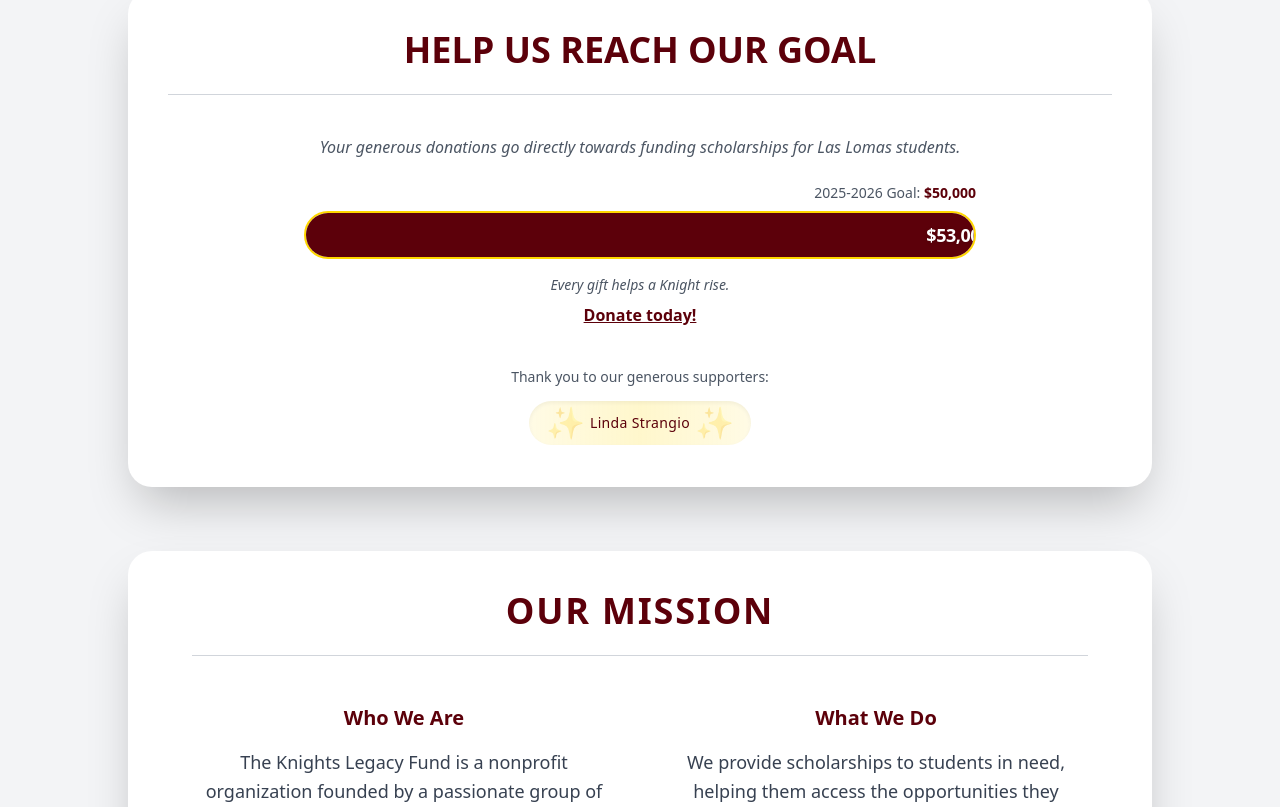
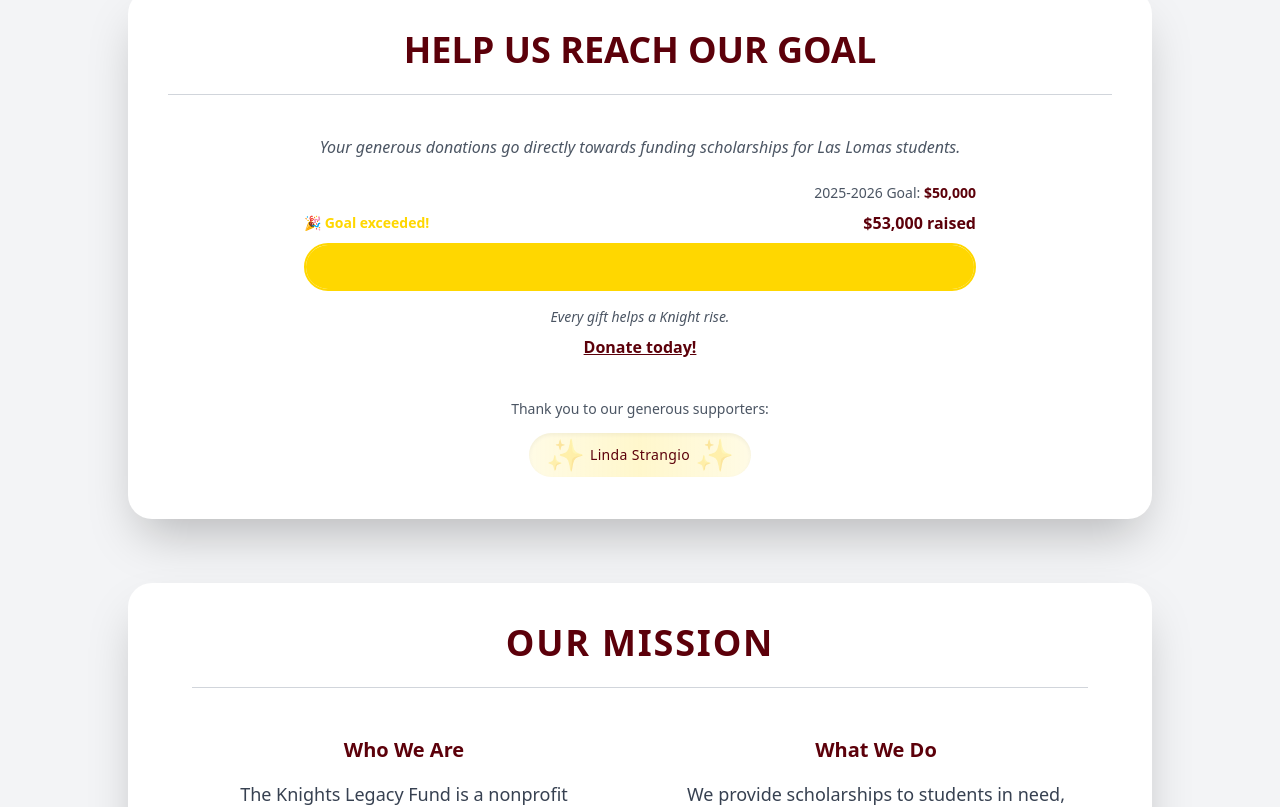
Before and after one commit to alexander-alessi/knightslegacy, a React (Vite) app: page / in a window 1280 px wide. Shown: the part 1519-2326 px from the top of the page. Built offline with nearby package versions, Linux system fonts and the light colour scheme.

Commit message:
Updating funds raised

```diff
--- a/public/data/fund.json
+++ b/public/data/fund.json
@@ -1,5 +1,5 @@
 {
-  "year": 2025,
+  "year": "2025-2026",
   "raised": 53000,
   "goal": 50000
 }
--- a/src/components/Home.jsx
+++ b/src/components/Home.jsx
@@ -12,6 +12,7 @@ import React, { useState, useEffect } from 'react';
 const Home = ({ onNavigate }) => {
   const [raised, setRaised] = useState(0);
   const [goal, setGoal] = useState(50000);
+  const [fundYear, setFundYear] = useState('');
   const [loading, setLoading] = useState(true);
   const [donors, setDonors] = useState([]);
   const [currentDonorIndex, setCurrentDonorIndex] = useState(0);
@@ -41,6 +42,7 @@ const Home = ({ onNavigate }) => {
       .then(data => {
         setRaised(data.raised || 0);
         setGoal(data.goal || 50000);
+        setFundYear(data.year || '');
         setLoading(false);
       })
       .catch(err => {
@@ -69,7 +71,7 @@ const Home = ({ onNavigate }) => {
       const el = document.querySelector('.progress-fill');
       if (el) {
         setTimeout(() => {
-          el.style.width = `${percent}%`;
+          el.style.width = `${Math.min(percent, 100)}%`;
         }, 100);
       }
     }
@@ -181,17 +183,25 @@ const Home = ({ onNavigate }) => {
           </div>
 
           <div className="text-right text-sm font-medium text-gray-600 mb-2">
-            2025-2026 Goal: <span className="font-bold text-llhs-maroon">${goal.toLocaleString()}</span>
+            {fundYear ? `${fundYear} Goal:` : 'Goal:'} <span className="font-bold text-llhs-maroon">${goal.toLocaleString()}</span>
           </div>
 
+          {raised > goal && (
+            <div className="flex items-center justify-between mb-2">
+              <span className="text-sm font-semibold text-llhs-gold">🎉 Goal exceeded!</span>
+              <span className="text-base font-bold text-llhs-maroon">${raised.toLocaleString()} raised</span>
+            </div>
+          )}
           <div className="relative h-12 bg-white rounded-full overflow-hidden shadow-inner border-2 border-llhs-gold">
             <div
-              className="progress-fill absolute inset-y-0 left-0 bg-llhs-maroon transition-all duration-[2200ms] ease-out flex items-center justify-end pr-6"
+              className={`progress-fill absolute inset-y-0 left-0 transition-all duration-[2200ms] ease-out flex items-center justify-end pr-6 ${raised > goal ? 'bg-llhs-gold' : 'bg-llhs-maroon'}`}
               style={{ width: 0 }}
             >
-              <span className="text-base md:text-lg font-bold text-white drop-shadow tracking-tight">
-                ${raised.toLocaleString()}
-              </span>
+              {raised <= goal && (
+                <span className="text-base md:text-lg font-bold text-white drop-shadow tracking-tight">
+                  ${raised.toLocaleString()}
+                </span>
+              )}
             </div>
           </div>
 
```
